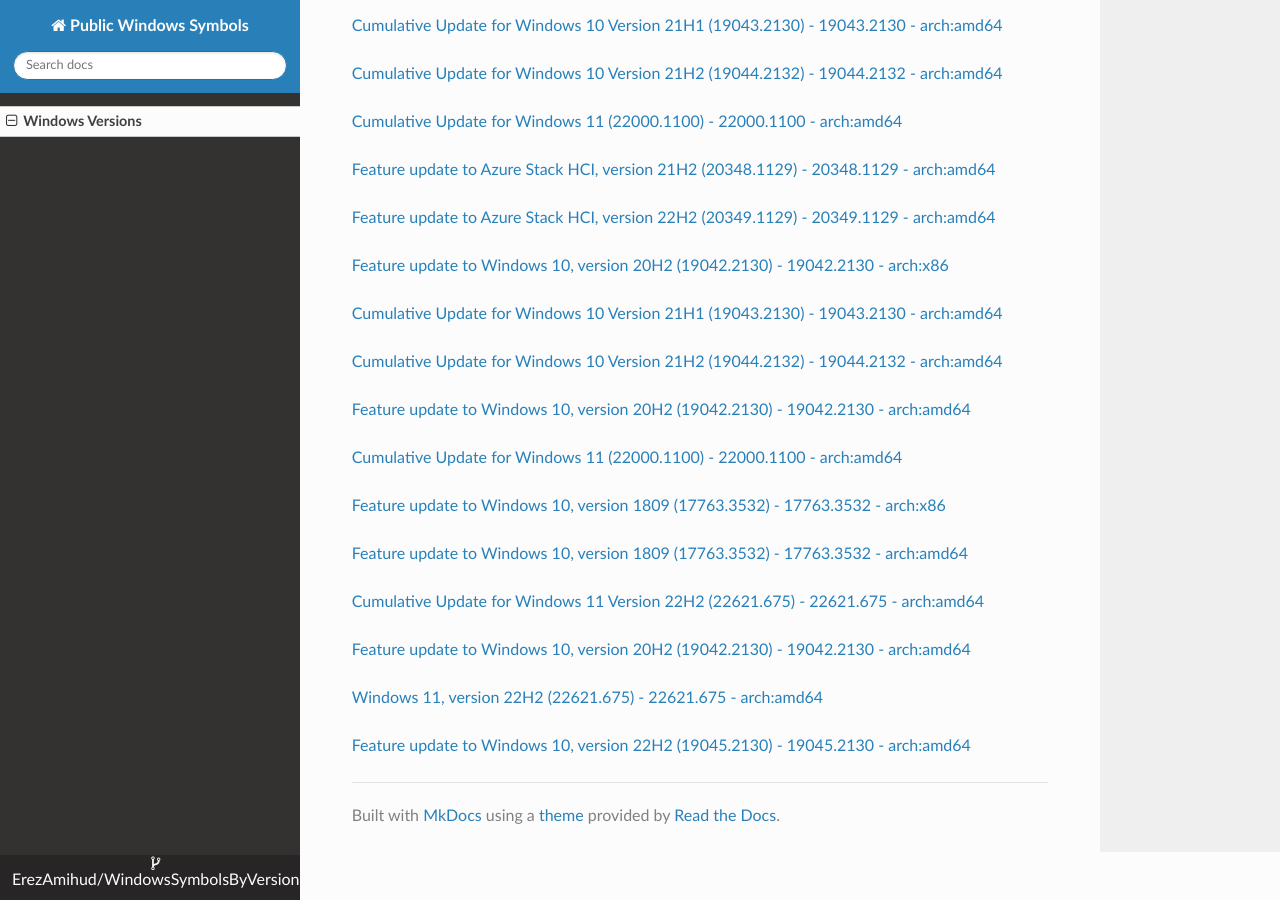
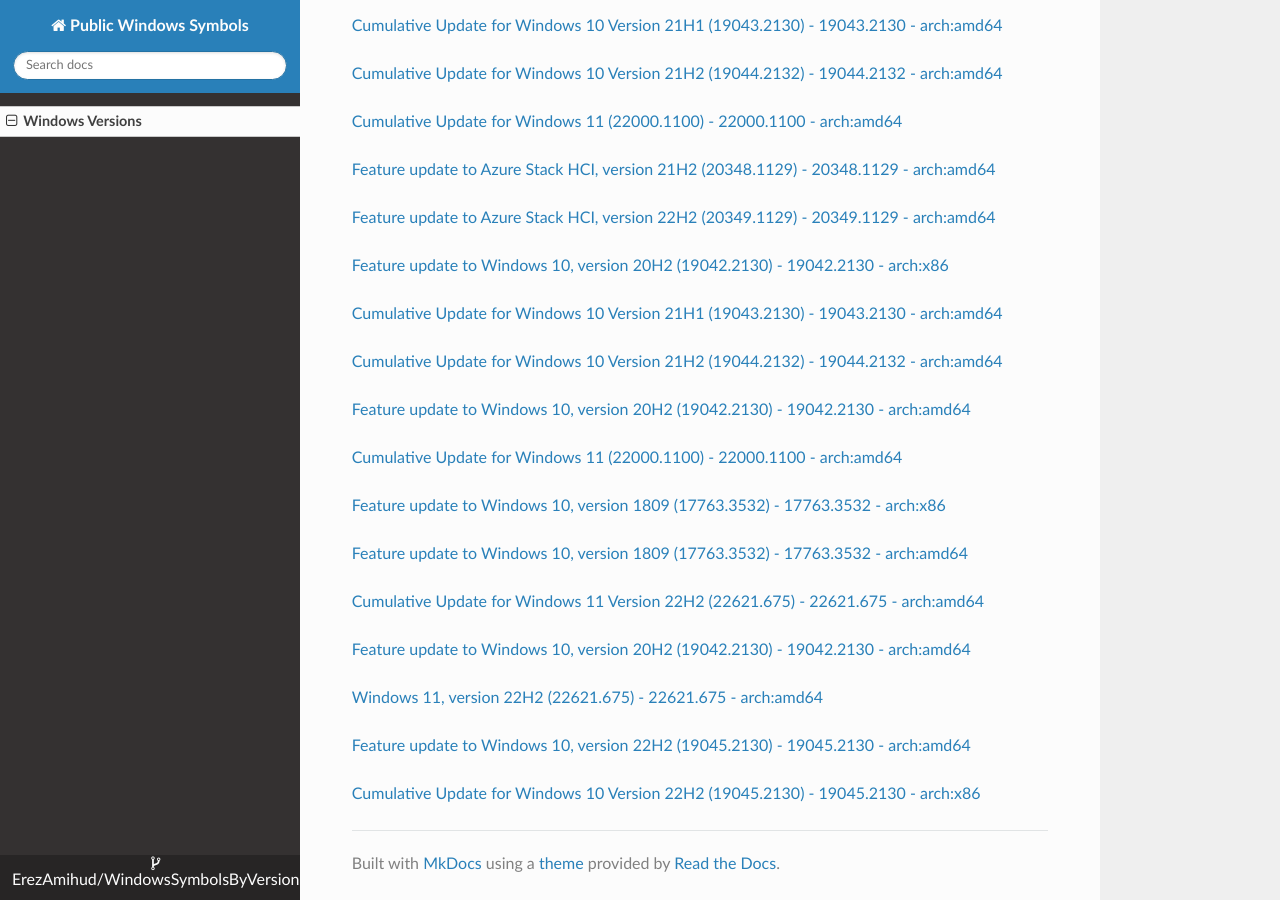
Before and after one commit to ErezAmihud/WindowsSymbolsByVersion, an MkDocs documentation site: the page built from docs/index.md, in a window 1280 px wide and 900 px high, scrolled down 49685 px. Built offline with MkDocs 1.6.1, drawn with Linux system fonts in a browser that asks for light colours; nearby versions of some CDN libraries.

Commit message:
Automated commit, add manifest for 33948b14-448e-42a2-8caf-1f4a594b9a53

```diff
--- a/docs/index.md
+++ b/docs/index.md
@@ -2932,3 +2932,6 @@
 
 
 [Feature update to Windows 10, version 22H2 (19045.2130) - 19045.2130 - arch:amd64](https://github.com/ErezAmihud/WindowsSymbolsByVersion/blob/main/manifests/8905edce-8eb6-44ac-ba28-9230ccfe5dd4.manifest)
+
+
+[Cumulative Update for Windows 10 Version 22H2 (19045.2130) - 19045.2130 - arch:x86](https://github.com/ErezAmihud/WindowsSymbolsByVersion/blob/main/manifests/33948b14-448e-42a2-8caf-1f4a594b9a53.manifest)
```
Also changed, not shown: process_builds.json (+1 -1 lines), 1 other file.
